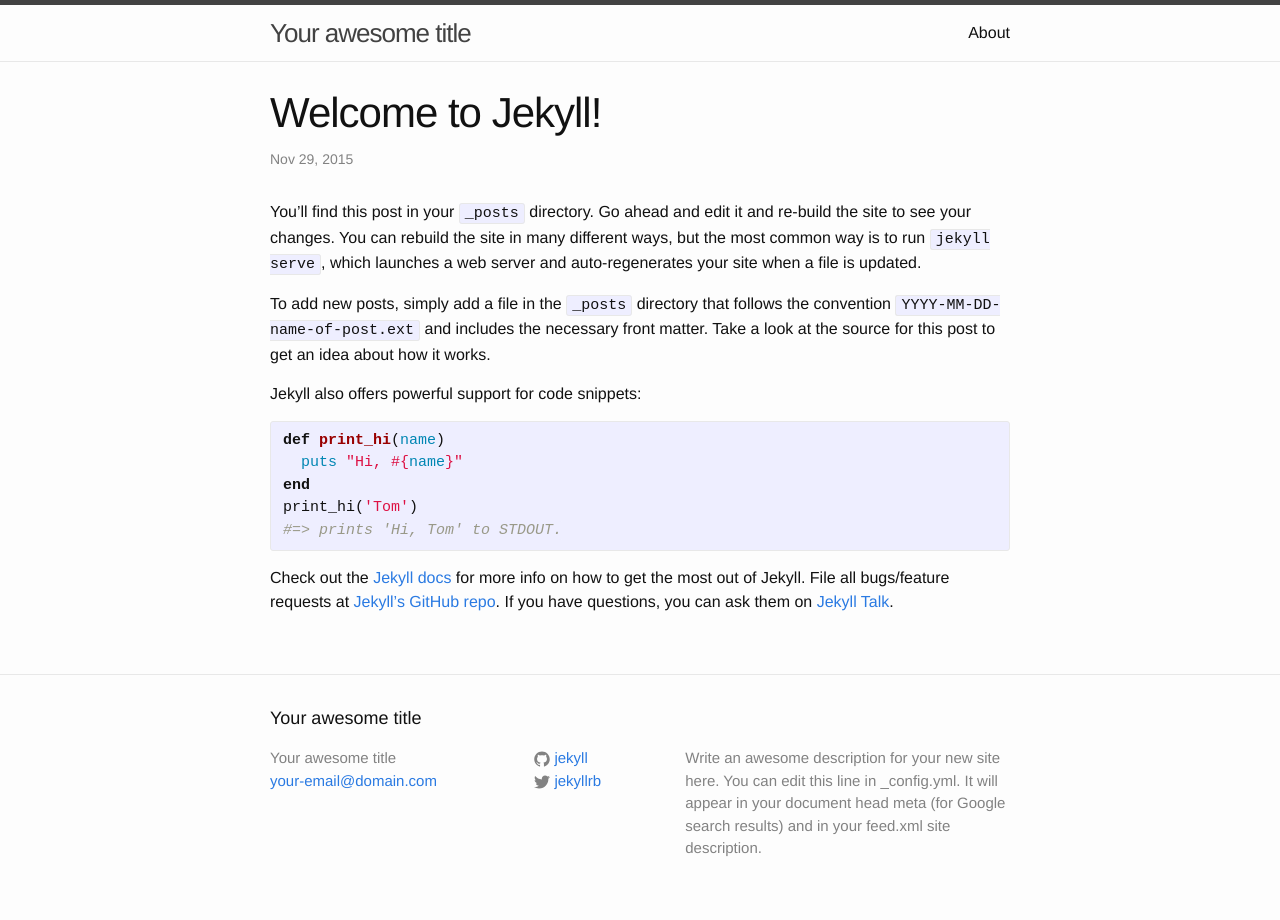
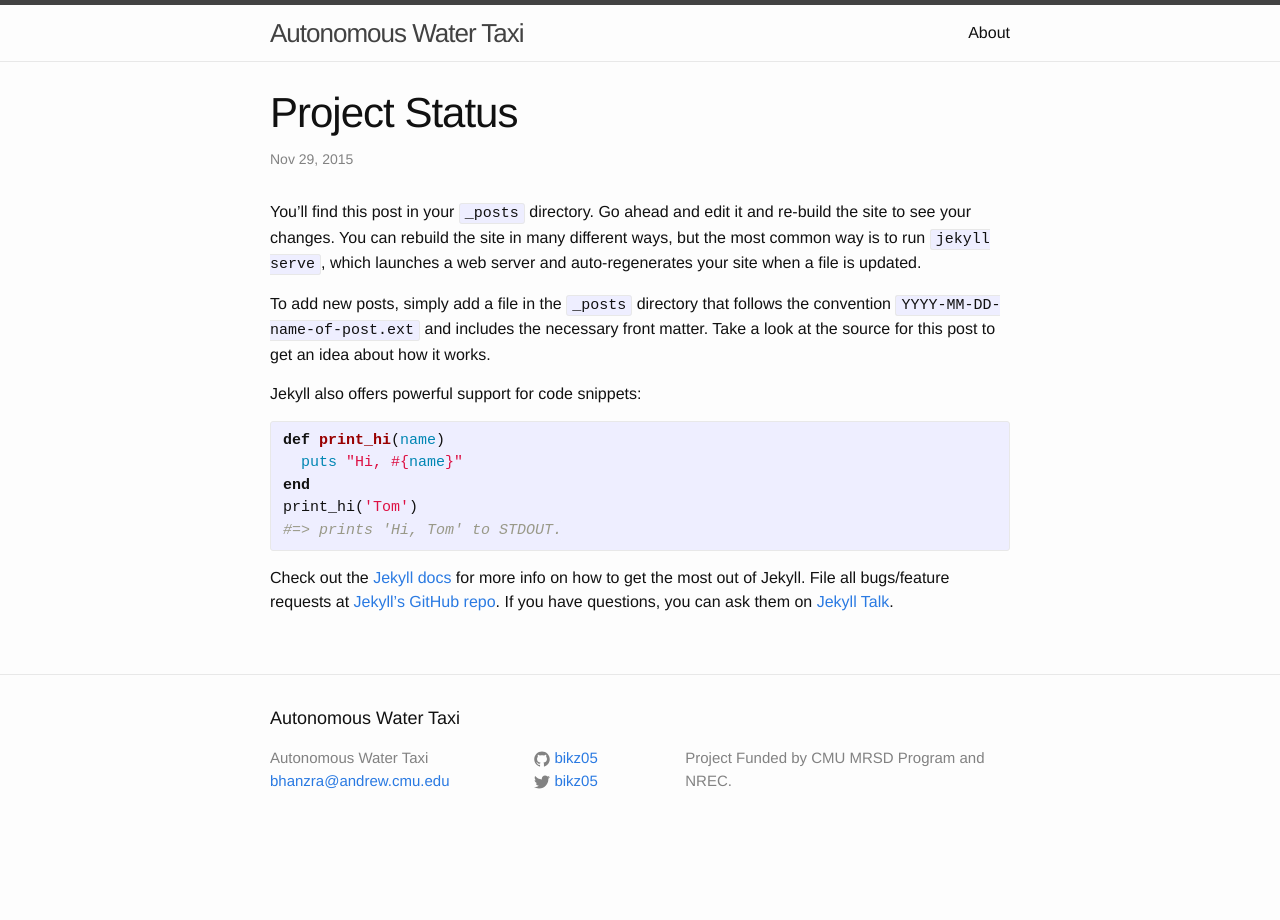
Before and after one commit to auto-pirates/auto-pirates.github.io, a Jekyll site: the page built from _posts/2015-11-29-welcome-to-jekyll.markdown, in a window 1280 px wide. Built offline with Jekyll 4.4.1, drawn with Linux system fonts in a browser that asks for light colours.

Commit message:
Template Changed

```diff
--- a/_config.yml
+++ b/_config.yml
@@ -6,16 +6,14 @@
 # 'jekyll serve'. If you change this file, please restart the server process.
 
 # Site settings
-title: Your awesome title
-email: your-email@domain.com
+title: Autonomous Water Taxi
+email: bhanzra@andrew.cmu.edu
 description: > # this means to ignore newlines until "baseurl:"
-  Write an awesome description for your new site here. You can edit this
-  line in _config.yml. It will appear in your document head meta (for
-  Google search results) and in your feed.xml site description.
+  Project Funded by CMU MRSD Program and NREC.
 baseurl: "" # the subpath of your site, e.g. /blog
-url: "http://yourdomain.com" # the base hostname & protocol for your site
-twitter_username: jekyllrb
-github_username:  jekyll
+url: "http://auto-pirates.github.io" # the base hostname & protocol for your site
+twitter_username: bikz05
+github_username:  bikz05
 
 # Build settings
 markdown: kramdown
--- a/_posts/2015-11-29-welcome-to-jekyll.markdown
+++ b/_posts/2015-11-29-welcome-to-jekyll.markdown
@@ -1,6 +1,6 @@
 ---
 layout: post
-title:  "Welcome to Jekyll!"
+title:  "Project Status"
 date:   2015-11-29 10:55:04 -0500
 categories: jekyll update
 ---
```
